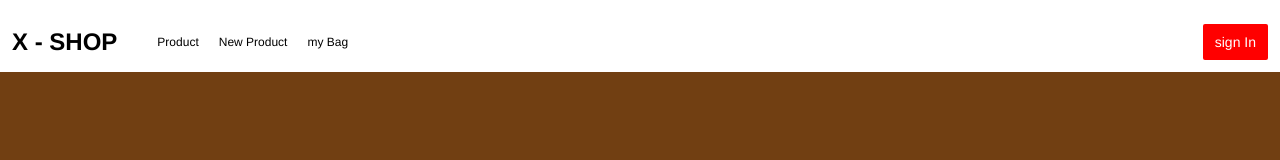
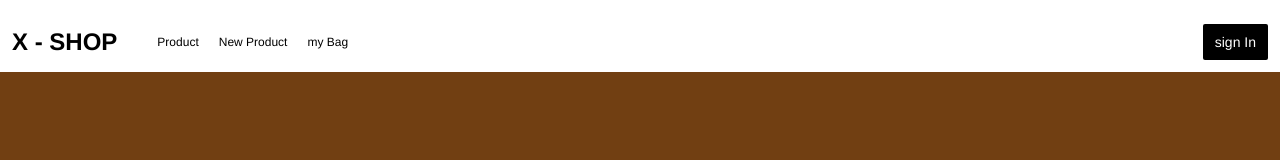
Before and after one commit to betterplaywon/x-shop, a Next.js app: page / in a window 1280 px wide. Shown: the top 160 px of the page. Built offline with nearby package versions, Linux system fonts and the light colour scheme; no server answers; the database is empty.

Commit message:
fix: change brand color

```diff
--- a/tailwind.config.js
+++ b/tailwind.config.js
@@ -7,7 +7,7 @@ module.exports = {
   theme: {
     extend: {
       colors: {
-        brand: "#ff0000",
+        brand: "#000",
       },
     },
   },
```
